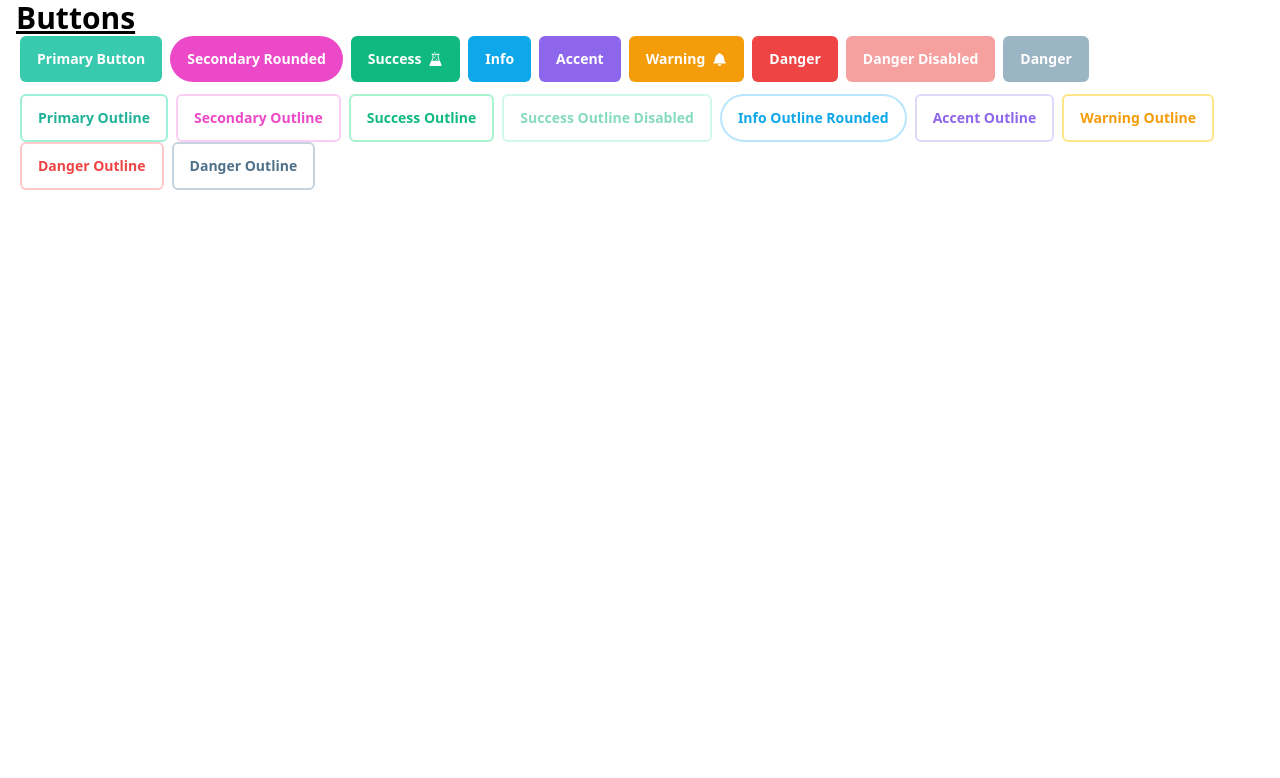
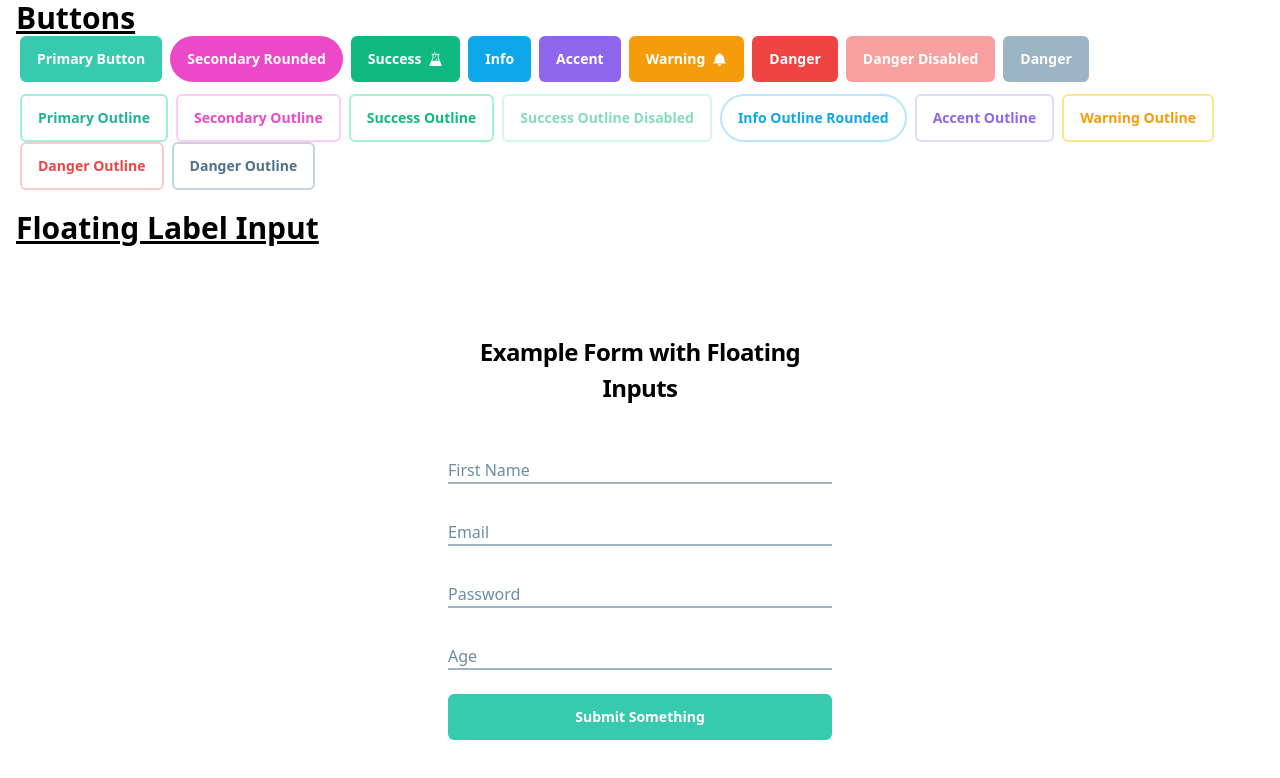
Before and after one commit to MegByrne10/travel-planner, a React (Create React App) app in the folder react-frontend/: page / in a window 1280 px wide. Shown: the top 778 px of the page. Built offline with nearby package versions, Linux system fonts and the light colour scheme.

Commit message:
Creates Floating Label Input component

```diff
--- a/react-frontend/src/App.js
+++ b/react-frontend/src/App.js
@@ -1,9 +1,10 @@
 import { GoBell, GoBeaker } from "react-icons/go";
 import Button from "./components/ui/Button";
+import FloatingLabelInput from "./components/ui/FloatingLabelInput";
 
 function App() {
   return (
-    <div className="container mx-auto px-4">
+    <div className="container justify-center mx-auto px-4">
       <h1 className="text-3xl font-bold underline">
         Buttons
       </h1>
@@ -41,6 +42,30 @@ function App() {
         <Button danger outline className="mx-1">Danger Outline</Button>
         <Button neutral outline className="mx-1">Danger Outline</Button>
       </div>
+
+      <h1 className="mt-5 text-3xl font-bold underline">
+        Floating Label Input
+      </h1>
+      <div className="items-center">
+        <div class="flex min-h-full flex-col justify-center px-6 py-12 lg:px-8">
+          <div class="sm:mx-auto sm:w-full sm:max-w-sm">
+            <h2 class="mt-10 text-center text-2xl font-bold leading-9 tracking-tight text-nuetral-900">Example Form with Floating Inputs</h2>
+          </div>
+
+          <div className="mt-10 sm:mx-auto sm:w-full sm:max-w-sm">
+            <form className="space-y-6" action="#" method="POST">
+              <FloatingLabelInput name="first_name">First Name</FloatingLabelInput>
+              <FloatingLabelInput type="email" name="email">Email</FloatingLabelInput>
+              <FloatingLabelInput type="password" name="password">Password</FloatingLabelInput>
+              <FloatingLabelInput type="number" name="age">Age</FloatingLabelInput>
+
+              <div>
+                <Button type="submit" primary className="w-full">Submit Something</Button>
+              </div>
+            </form>
+          </div>
+        </div>
+      </div>
     </div>
   )
 }
--- a/react-frontend/src/components/ui/Button.js
+++ b/react-frontend/src/components/ui/Button.js
@@ -1,7 +1,7 @@
 import classnames from "classnames";
 import { twMerge } from "tailwind-merge";
 
-const classes = {
+const styles = {
   base: 'inline-flex justify-center items-center gap-2 rounded-md border border-transparent font-semibold focus:ring-offset-2 transition-all text-sm dark:focus:ring-offset-gray-800 focus:outline-none focus:ring-2',
   baseOutline: 'bg-white border-2 font-semibold hover:text-white focus:outline-none focus:ring-2 focus:ring-offset-2',
   disabled: 'opacity-50 cursur-not-allowed',
@@ -50,32 +50,32 @@ function Button({
   disabled,
   ...rest
 }) {
-  const selectedClasses = classnames(rest.className, classes.base, {
-    [`${classes.size.default}`]: !small || !large,
-    [`${classes.size.small}`]: small,
-    [`${classes.size.large}`]: large,
-    [`${classes.varient.primary}`]: primary,
-    [`${classes.varient.secondary}`]: secondary,
-    [`${classes.varient.success}`]: success,
-    [`${classes.varient.info}`]: info,
-    [`${classes.varient.accent}`]: accent,
-    [`${classes.varient.warning}`]: warning,
-    [`${classes.varient.danger}`]: danger,
-    [`${classes.varient.neutral}`]: neutral,
-    [`${classes.pill}`]: rounded,
-    [`${classes.baseOutline}`]: outline,
-    [`${classes.varientOutline.primary}`]: outline && primary,
-    [`${classes.varientOutline.secondary}`]: outline && secondary,
-    [`${classes.varientOutline.success}`]: outline && success,
-    [`${classes.varientOutline.info}`]: outline && info,
-    [`${classes.varientOutline.accent}`]: outline && accent,
-    [`${classes.varientOutline.warning}`]: outline && warning,
-    [`${classes.varientOutline.danger}`]: outline && danger,
-    [`${classes.varientOutline.neutral}`]: outline && neutral,
-    [`${classes.disabled}`]: disabled
+  const classes = classnames(rest.className, styles.base, {
+    [`${styles.size.default}`]: !small || !large,
+    [`${styles.size.small}`]: small,
+    [`${styles.size.large}`]: large,
+    [`${styles.varient.primary}`]: primary,
+    [`${styles.varient.secondary}`]: secondary,
+    [`${styles.varient.success}`]: success,
+    [`${styles.varient.info}`]: info,
+    [`${styles.varient.accent}`]: accent,
+    [`${styles.varient.warning}`]: warning,
+    [`${styles.varient.danger}`]: danger,
+    [`${styles.varient.neutral}`]: neutral,
+    [`${styles.pill}`]: rounded,
+    [`${styles.baseOutline}`]: outline,
+    [`${styles.varientOutline.primary}`]: outline && primary,
+    [`${styles.varientOutline.secondary}`]: outline && secondary,
+    [`${styles.varientOutline.success}`]: outline && success,
+    [`${styles.varientOutline.info}`]: outline && info,
+    [`${styles.varientOutline.accent}`]: outline && accent,
+    [`${styles.varientOutline.warning}`]: outline && warning,
+    [`${styles.varientOutline.danger}`]: outline && danger,
+    [`${styles.varientOutline.neutral}`]: outline && neutral,
+    [`${styles.disabled}`]: disabled
   });
 
-  const mergedClasses = twMerge(selectedClasses)
+  const mergedClasses = twMerge(classes)
 
   return (
     <button {...rest} disabled={disabled} className={mergedClasses}>
--- /dev/null
+++ b/react-frontend/src/components/ui/FloatingLabelInput.js
@@ -0,0 +1,26 @@
+
+const styles = {
+  input: 'block peer py-1.5 w-full border-b-2 bg-transparent outline-none border-neutral-300 focus:outline-none focus:ring-0 focus:border-primary-400 focus:border-b-2 transistion-colors duration-300',
+  label: 'absolute left-0 top-1 text-neutral-400 cursor-text peer-focus:text-xs transform -translate-y-6 scale-75 top-3 -z-10 origin-[0] peer-focus:left-0 peer-focus:text-primary-400 peer-placeholder-shown:scale-100 peer-placeholder-shown:translate-y-0 peer-focus:scale-75 peer-focus:-translate-y-6 transistion-all duration-300'
+}
+
+function FloatingLabelInput({ type = "text", name, children, ...rest }) {
+  return (
+    <div className='relative z-0'>
+      <input
+        {...rest}
+        type={type}
+        id={name}
+        name={name}
+        className={styles.input}
+        placeholder=" "
+        autoComplete='off'
+      />
+      <label htmlFor={name} className={styles.label}>
+        {children}
+      </label>
+    </div>
+  )
+}
+
+export default FloatingLabelInput;
```
